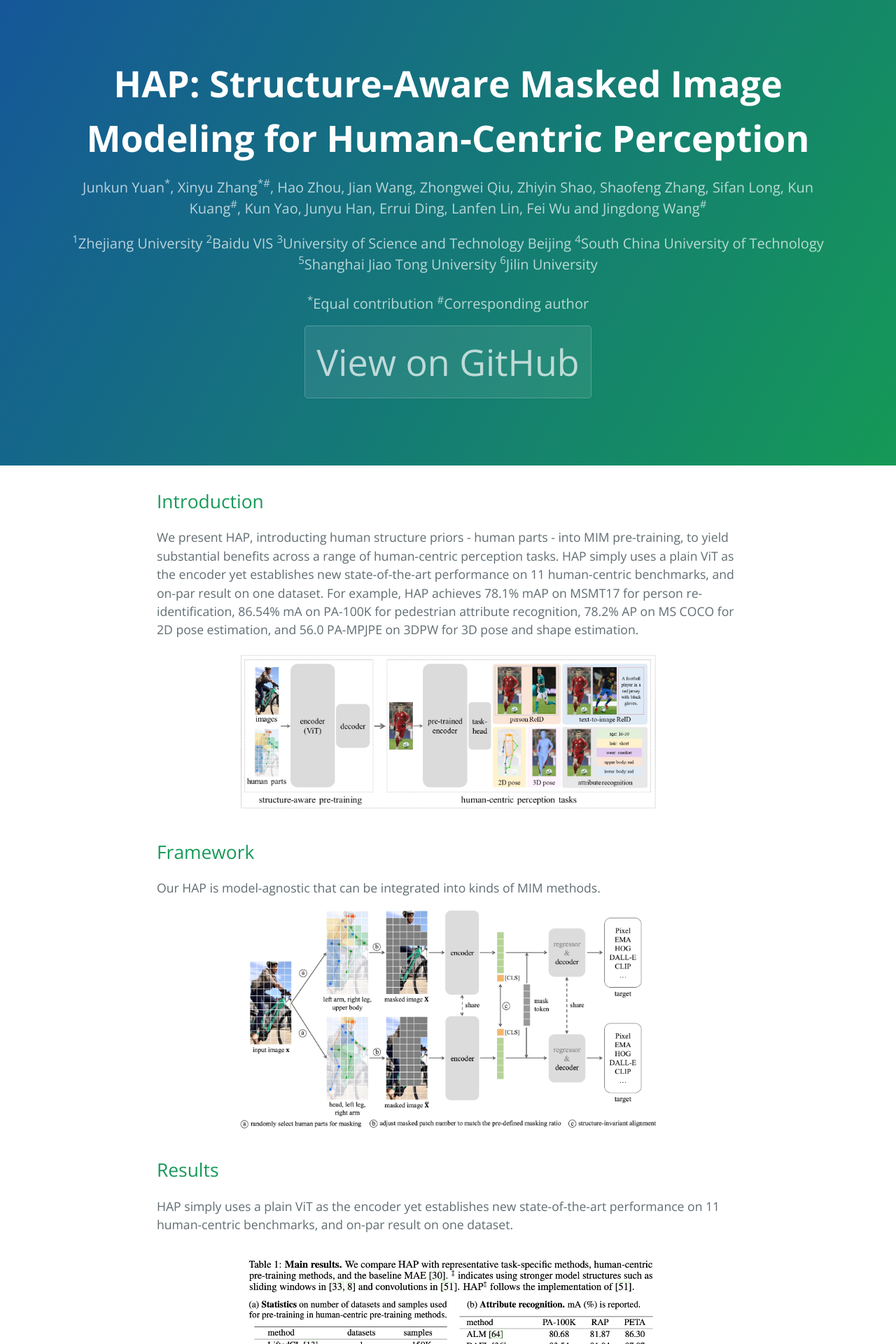
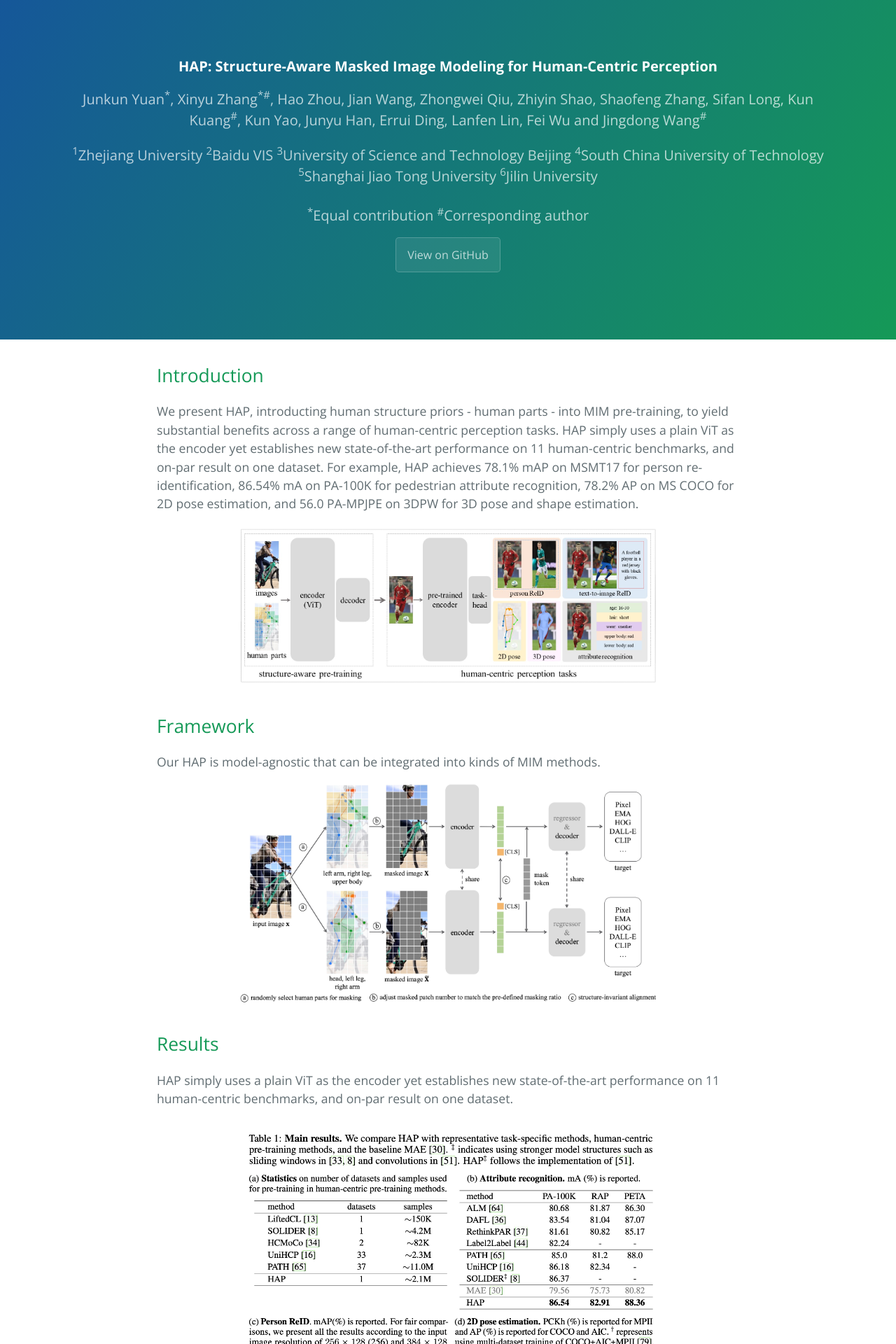
Before and after one commit to zhangxinyu-xyz/hap.github.io, a Jekyll site: the page built from index.md, in a window 1280 px wide. Shown: the top 1920 px of the page at 70% size. Built offline with Jekyll 4.4.1, drawn with Linux system fonts in a browser that asks for light colours; our own code applies the rules of GitHub Pages for plain Markdown files.

Commit message:
Update jekyll-theme-cayman.scss

```diff
--- a/_sass/jekyll-theme-cayman.scss
+++ b/_sass/jekyll-theme-cayman.scss
@@ -113,31 +113,28 @@ a {
 
   @include large {
     padding: 5rem 6rem;
-    font-size: 3.25rem;
   }
 
   @include medium {
     padding: 3rem 4rem;
-    font-size: 3.25rem;
   }
 
   @include small {
     padding: 2rem 1rem;
-    font-size: 3.25rem;
   }
 }
 
 .project-name {
   margin-top: 0;
   margin-bottom: 0.1rem;
-  font-size: 2rem;
+  font-size: 1rem;
 
   @include large {
-    font-size: 3.25rem;
+    font-size: 1.25rem;
   }
 
   @include medium {
-    font-size: 2.25rem;
+    font-size: 1.25rem;
   }
 
   @include small {
```
